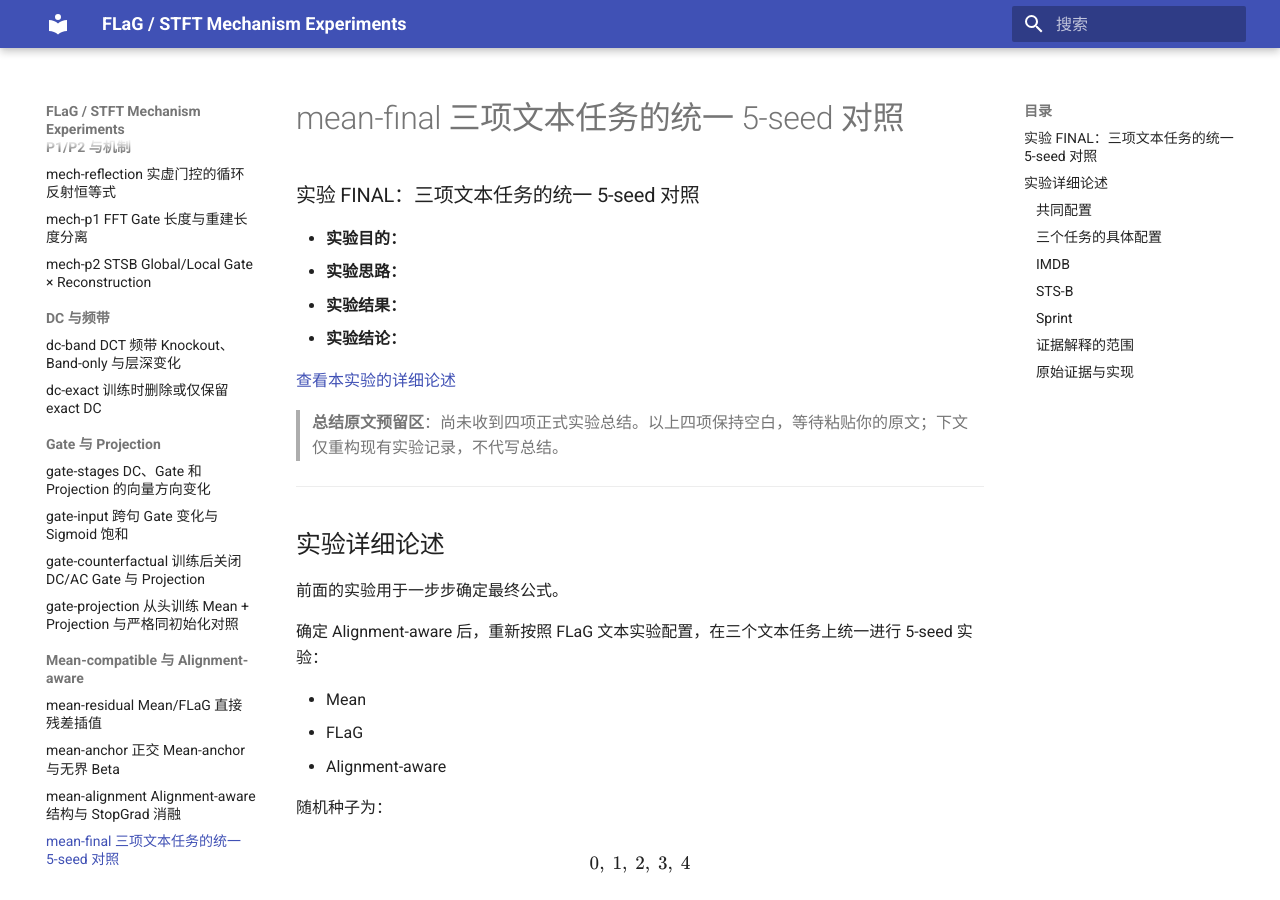
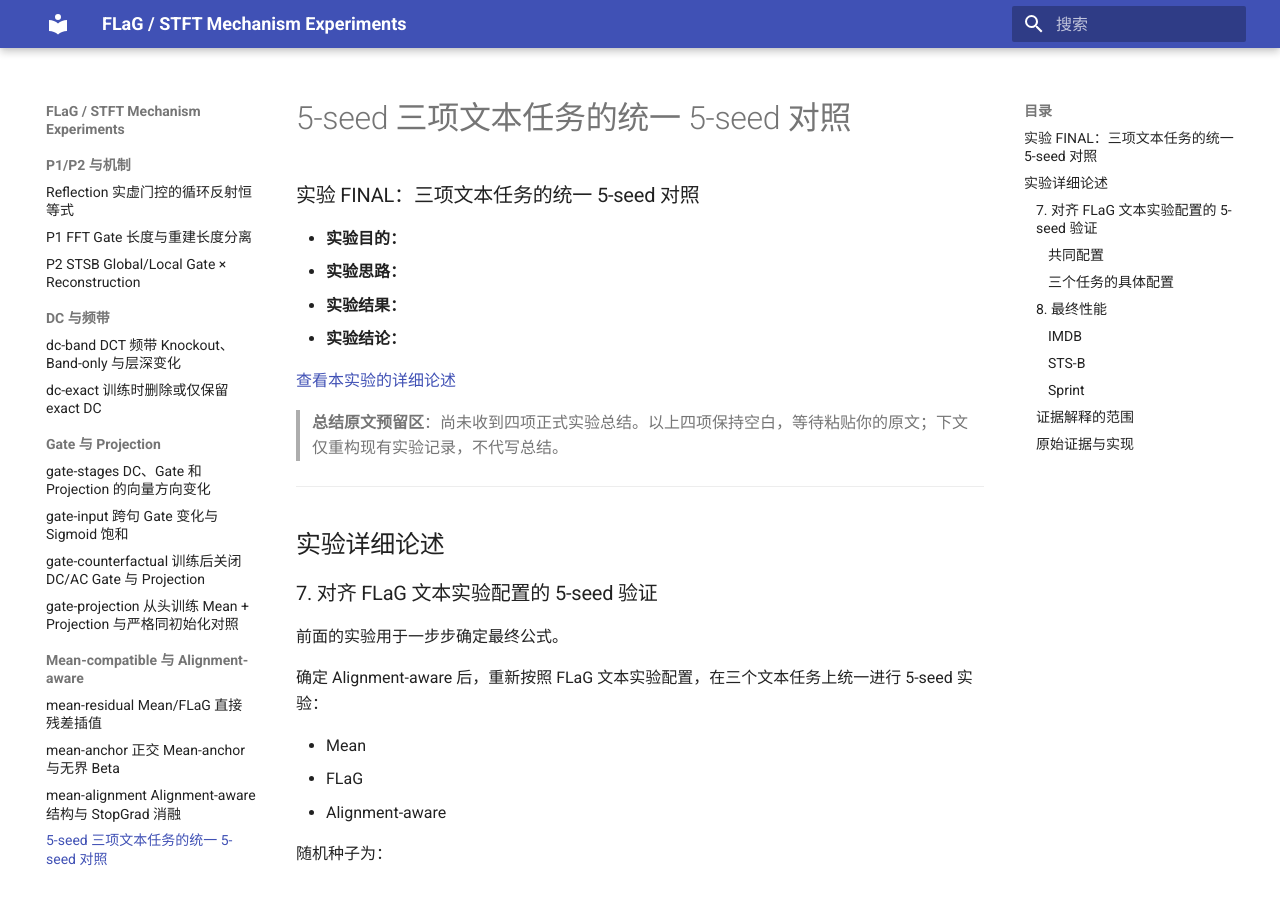
Before and after one commit to lumoswwr/FLaG-STFT-Notes, an MkDocs documentation site: the page built from docs/experiments/mean-final.md, in a window 1280 px wide and 900 px high. Built offline with MkDocs 1.6.1 and Material for MkDocs 9.7.7, drawn with Linux system fonts in a browser that asks for light colours.

Commit message:
docs: clarify Mean-compatible evidence and restore section boundaries

```diff
--- a/docs/experiments/mean-final.md
+++ b/docs/experiments/mean-final.md
@@ -13,6 +13,8 @@
 
 ## 实验详细论述 {#detail}
 
+### 7. 对齐 FLaG 文本实验配置的 5-seed 验证
+
 前面的实验用于一步步确定最终公式。
 
 确定 Alignment-aware 后，重新按照 FLaG 文本实验配置，在三个文本任务上统一进行 5-seed 实验：
@@ -27,7 +29,7 @@
 0,\ 1,\ 2,\ 3,\ 4
 \]
 
-### 共同配置
+#### 共同配置
 
 - backbone：RoBERTa-base
 - FLaG latent queries：8
@@ -40,7 +42,7 @@
 - weight decay：0
 - scheduler：无
 
-### 三个任务的具体配置
+#### 三个任务的具体配置
 
 | Setting        | IMDB               | STS-B              | Sprint             |
 | -------------- | ------------------ | ------------------ | ------------------ |
@@ -61,6 +63,8 @@
 Sprint 使用冻结 RoBERTa 的 adaptation protocol，official test 在 checkpoint 选定后评估。
 
 ---
+
+### 8. 最终性能
 
 结果均为：
 
@@ -86,7 +90,7 @@
 
 三个任务呈现出不同的使用模式。
 
-### IMDB
+#### IMDB
 
 \[
 \beta
@@ -106,7 +110,7 @@
 
 Mean、FLaG 和 Alignment-aware 在 IMDB 上总体接近。
 
-### STS-B
+#### STS-B
 
 原始 FLaG：
 
@@ -128,7 +132,7 @@
 
 说明在 FLaG 本身不适合该任务时，显式 Mean anchor 能够避免原始 FLaG 对 Mean 信息的破坏，同时保留少量有用的补充信息。
 
-### Sprint
+#### Sprint
 
 Sprint 上 FLaG 本身已经优于 Mean：
 
--- a/mkdocs.yml
+++ b/mkdocs.yml
@@ -8,30 +8,30 @@
   - 事实结果索引: findings.md
   - 逐项实验导航: experiments/index.md
   - STSB E1–E14:
-      - 'e01 Global Hann': experiments/stsb-e01.md
-      - 'e02 STFT 16/8（初次局部变换）': experiments/stsb-e02.md
-      - 'e03 STFT 8/4（缩短窗口）': experiments/stsb-e03.md
-      - 'e04 Learned frame position': experiments/stsb-e04.md
-      - 'e05 局部 Hann 与 centering': experiments/stsb-e05.md
-      - 'e06 最终层频带 Knockout': experiments/stsb-e06.md
-      - 'e07 Token hidden knockout': experiments/stsb-e07.md
-      - 'e08 DC attention 偏好比': experiments/stsb-e08.md
-      - 'e09 右侧额外 Padding 与输出漂移': experiments/stsb-e09.md
-      - 'e10 四种 Padding 推理方式': experiments/stsb-e10.md
-      - 'e11 无重叠 STFT 8/8': experiments/stsb-e11.md
-      - 'e12 无重叠 STFT 16/16 与十种子复核': experiments/stsb-e12.md
-      - 'e13 固定全局 FFT 长度': experiments/stsb-e13.md
-      - 'e14 论文 Text 设置下的十种子对照': experiments/stsb-e14.md
+      - 'E01 Global Hann': experiments/stsb-e01.md
+      - 'E02 STFT 16/8（初次局部变换）': experiments/stsb-e02.md
+      - 'E03 STFT 8/4（缩短窗口）': experiments/stsb-e03.md
+      - 'E04 Learned frame position': experiments/stsb-e04.md
+      - 'E05 局部 Hann 与 centering': experiments/stsb-e05.md
+      - 'E06 最终层频带 Knockout': experiments/stsb-e06.md
+      - 'E07 Token hidden knockout': experiments/stsb-e07.md
+      - 'E08 DC attention 偏好比': experiments/stsb-e08.md
+      - 'E09 右侧额外 Padding 与输出漂移': experiments/stsb-e09.md
+      - 'E10 四种 Padding 推理方式': experiments/stsb-e10.md
+      - 'E11 无重叠 STFT 8/8': experiments/stsb-e11.md
+      - 'E12 无重叠 STFT 16/16 与十种子复核': experiments/stsb-e12.md
+      - 'E13 固定全局 FFT 长度': experiments/stsb-e13.md
+      - 'E14 论文 Text 设置下的十种子对照': experiments/stsb-e14.md
   - Sprint S1–S5:
-      - 's01 Sprint 早期三种子基线': experiments/sprint-s01.md
-      - 's02 Sprint 十种子扩展': experiments/sprint-s02.md
-      - 's03 Sprint Global/Local Gate × Reconstruction': experiments/sprint-s03.md
-      - 's04 匹配配置的 Global / Local 对照': experiments/sprint-s04.md
-      - 's05 Global FLaG 的 Dropout × Norm 因子实验': experiments/sprint-s05.md
+      - 'S01 Sprint 早期三种子基线': experiments/sprint-s01.md
+      - 'S02 Sprint 十种子扩展': experiments/sprint-s02.md
+      - 'S03 Sprint Global/Local Gate × Reconstruction': experiments/sprint-s03.md
+      - 'S04 匹配配置的 Global / Local 对照': experiments/sprint-s04.md
+      - 'S05 Global FLaG 的 Dropout × Norm 因子实验': experiments/sprint-s05.md
   - P1/P2 与机制:
-      - 'mech-reflection 实虚门控的循环反射恒等式': experiments/mech-reflection.md
-      - 'mech-p1 FFT Gate 长度与重建长度分离': experiments/mech-p1.md
-      - 'mech-p2 STSB Global/Local Gate × Reconstruction': experiments/mech-p2.md
+      - 'Reflection 实虚门控的循环反射恒等式': experiments/mech-reflection.md
+      - 'P1 FFT Gate 长度与重建长度分离': experiments/mech-p1.md
+      - 'P2 STSB Global/Local Gate × Reconstruction': experiments/mech-p2.md
   - DC 与频带:
       - 'dc-band DCT 频带 Knockout、Band-only 与层深变化': experiments/dc-band.md
       - 'dc-exact 训练时删除或仅保留 exact DC': experiments/dc-exact.md
@@ -44,7 +44,7 @@
       - 'mean-residual Mean/FLaG 直接残差插值': experiments/mean-residual.md
       - 'mean-anchor 正交 Mean-anchor 与无界 Beta': experiments/mean-anchor.md
       - 'mean-alignment Alignment-aware 结构与 StopGrad 消融': experiments/mean-alignment.md
-      - 'mean-final 三项文本任务的统一 5-seed 对照': experiments/mean-final.md
+      - '5-seed 三项文本任务的统一 5-seed 对照': experiments/mean-final.md
 
 theme:
   name: material
```
Also changed, not shown: docs/experiments/mean-alignment.md (+8 -4 lines), docs/experiments/mean-anchor.md (+7 -3 lines), docs/experiments/mean-residual.md (+4 -2 lines), docs/index.md (+5 -5 lines).
